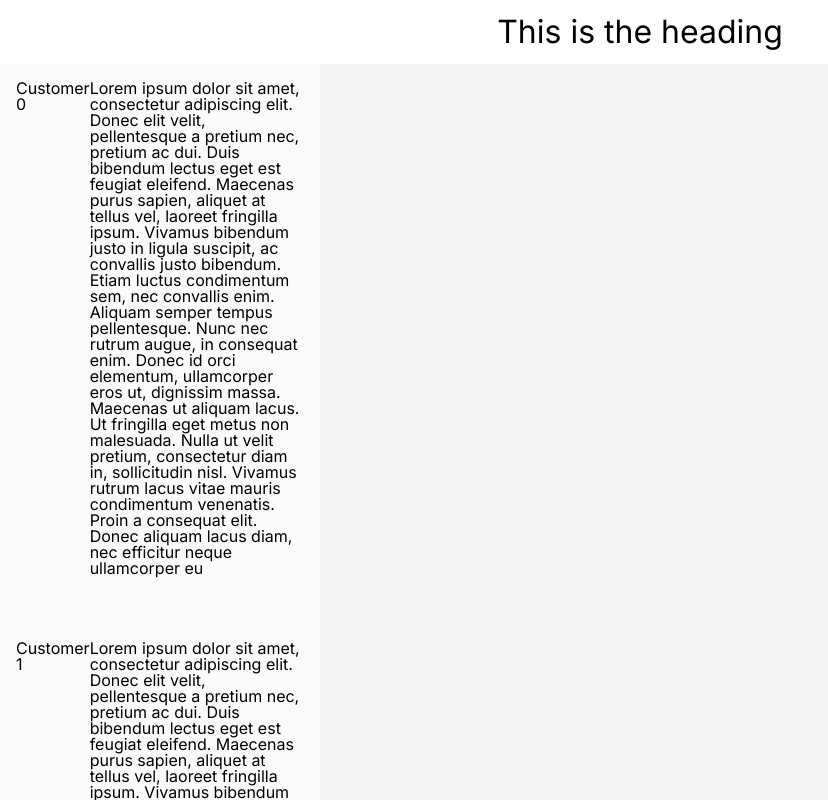
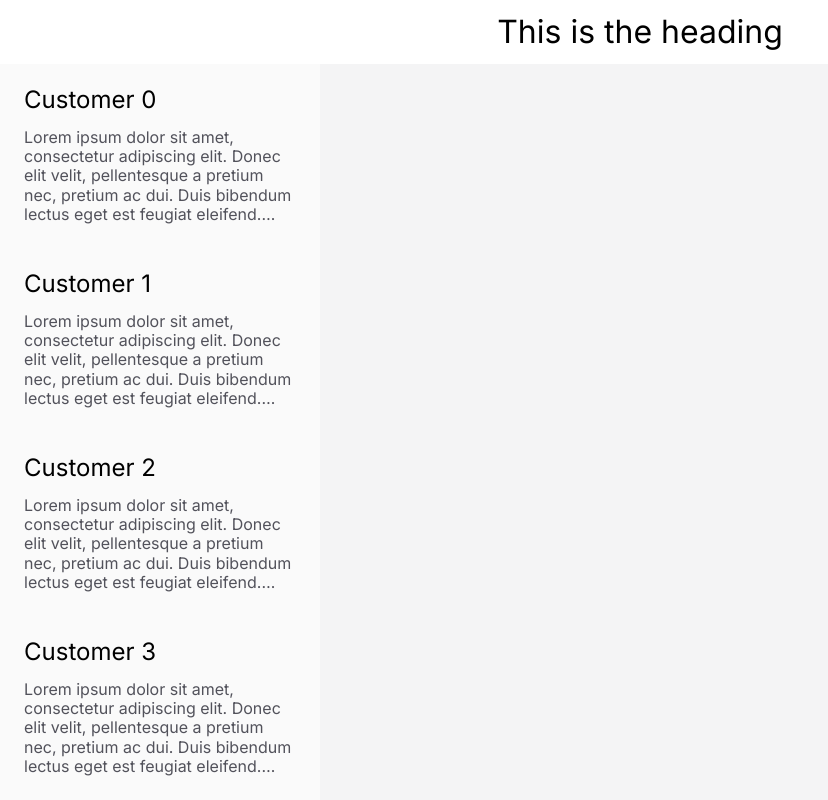
Before and after one commit to dibkb/cube-assignment, a React (Vite) app: page / in a window 1280 px wide. Shown: the top 800 px of the page, without its empty margins (0-828 px from the left). Built offline with nearby package versions, Linux system fonts and the light colour scheme.

Commit message:
customer-list

```diff
--- a/src/components/Customer.tsx
+++ b/src/components/Customer.tsx
@@ -1,12 +1,12 @@
 // CSS file
-import "../styles/customer.list.css";
+import "../styles/customer.css";
 import { type Customer as CustomerType } from "../types/Customer";
 export const Customer = (customer: CustomerType) => {
   const { title, name } = customer;
   return (
     <div className="customer-card">
-      <h1>{name}</h1>
-      <p>{title}</p>
+      <h1 className="customer-name">{name}</h1>
+      <p className="customer-title">{title}</p>
     </div>
   );
 };
--- a/src/components/CustomerList.tsx
+++ b/src/components/CustomerList.tsx
@@ -1,5 +1,5 @@
 // CSS files
-import "../styles/customer.list.css";
+import "../styles/customer.css";
 import { useCustomerContext } from "../hooks/useCustomerContext";
 import { Customer } from "./Customer";
 
--- /dev/null
+++ b/src/styles/customer.css
@@ -0,0 +1,30 @@
+@import url("./variables.css");
+.customer-list-container {
+  display: flex;
+  flex-direction: column;
+  gap: 1rem;
+  padding: 0.5rem;
+}
+.customer-card {
+  padding: 1rem;
+  display: flex;
+  flex-direction: column;
+  gap: 1rem;
+  cursor: pointer;
+  border-radius: 1rem;
+}
+.customer-card:hover {
+  background-color: var(--background-card-hover);
+}
+.customer-name {
+  font-size: var(--font-customer-heading);
+}
+.customer-title {
+  color: var(--card-secondary-font);
+  line-height: 1.2rem;
+  display: -webkit-box;
+  -webkit-line-clamp: 5;
+  -webkit-box-orient: vertical;
+  overflow: hidden;
+  text-overflow: ellipsis;
+}
--- a/src/styles/customer.list.css
+++ /dev/null
@@ -1,9 +0,0 @@
-.customer-list-container {
-  display: flex;
-  flex-direction: column;
-  gap: 2rem;
-}
-.customer-card {
-  padding: 1rem;
-  display: flex;
-}
--- a/src/styles/variables.css
+++ b/src/styles/variables.css
@@ -2,8 +2,11 @@
   /* Colors */
   --background: #fafafa;
   --background-two: #f4f4f5;
+  --background-card-hover: #e4e4e7;
+  --card-secondary-font: #52525b;
   /* Fonts */
   --font-size-heading: 2rem;
+  --font-customer-heading: 1.5rem;
   /* Spacing */
   --heading-space: 4rem;
 }
```
